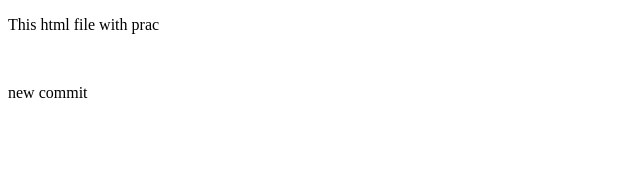
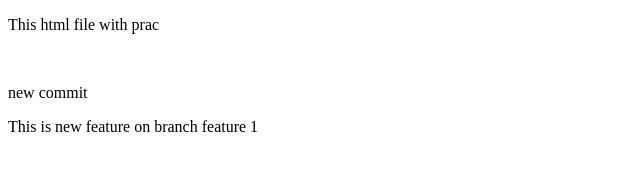
Before and after one commit to rahulnim094/localrepohtml, a plain HTML site: page index.html in a window 1280 px wide. Shown: the whole page, without its empty margins (0-640 px from the left). Drawn offline with Linux system fonts and the light colour scheme.

Commit message:
Addinf=g feature to feeature1 branch

```diff
--- a/index.html
+++ b/index.html
@@ -9,5 +9,8 @@
     <p>This html file with prac</p>
     <br>
     <p>new commit</p>
+
+
+    <p>This is new feature on branch feature 1</p>
 </body>
 </html>
```
